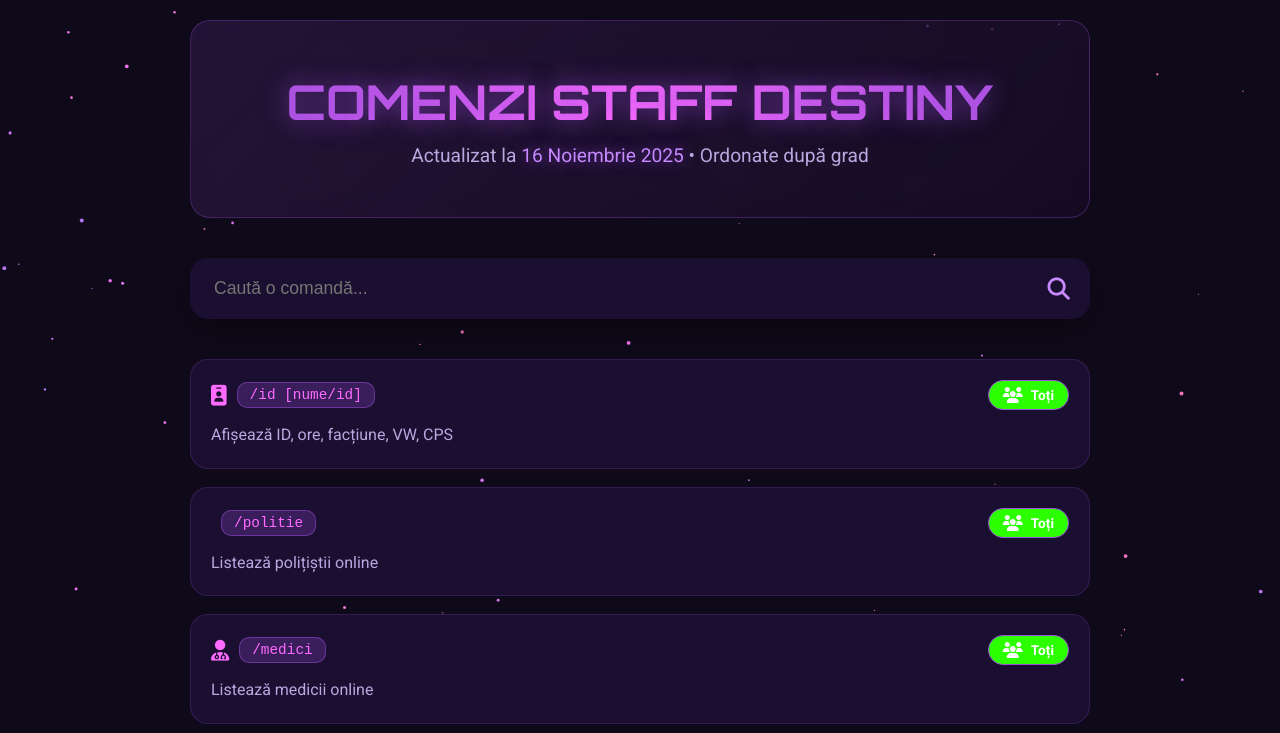
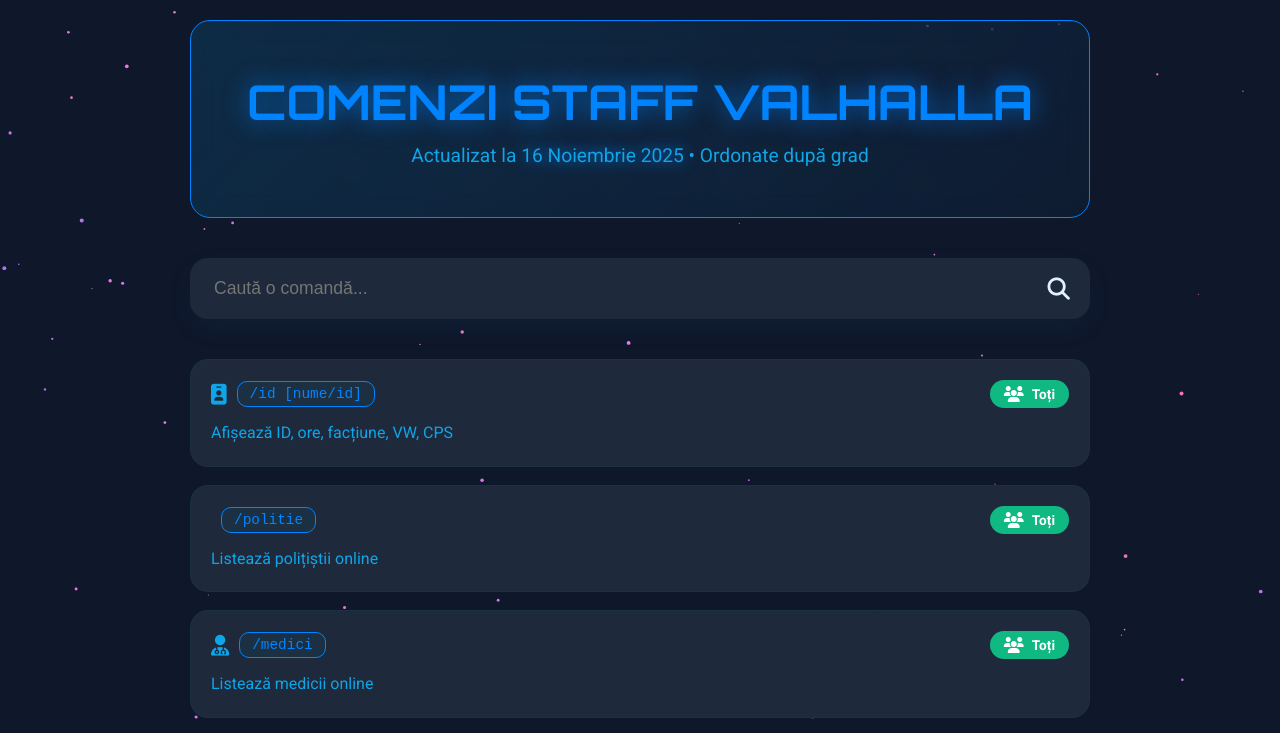
Before and after one commit to taxivali094-cpu/Destiny-Comenzi-Staff, a plain HTML site: page index.html in a window 1280 px wide. Shown: the top 733 px of the page. Drawn offline with Linux system fonts and the light colour scheme.

Commit message:
Update index.html

```diff
--- a/index.html
+++ b/index.html
@@ -2,34 +2,31 @@
 <html lang="ro">
 <head>
   <meta charset="UTF-8" />
+  <link rel="icon" type="image/png" href="DS.png">
   <meta name="viewport" content="width=device-width, initial-scale=1.0"/>
-  <title>Comenzi Staff Destiny</title>
+  <title>Comenzi Staff Valhalla</title>
   <link href="https://fonts.googleapis.com/css2?family=Roboto:wght@400;500;700&family=Orbitron:wght@500;700&display=swap" rel="stylesheet">
-  <link rel="icon" href="DS.png" />
   <link rel="stylesheet" href="https://cdnjs.cloudflare.com/ajax/libs/font-awesome/6.5.0/css/all.min.css"/>
 
   <style>
     :root {
-      --purple: #9d4edd;
-      --purple-dark: #7b2cbf;
-      --purple-glow: #c689ff;
-      --bg: #0f0a1a;
-      --card: #1a0f30;
-      --text: #e0d4ff;
-      --text-light: #b8a8e0;
-      --accent: #ff6bff;
-      --green: #2cff00;
-      --blue: #2d58ce;
-      --yellow: #f3a003;
-      --orange: #ff4d00;
-      --red: #890000;
+      --blue: #0ea5e9;
+      --blue-dark: #0284c7;
+      --blue-glow: #7dd3fc;
+      --bg: #0f172a;
+      --card: #1e293b;
+      --text: #e0f2fe;
+      --text-light: #0ea5e9;
+      --accent: #0ea5e9;
+      --green: #10b981;
+      --yellow: #facc15;
+      --orange: #fb923c;
+      --red: #ef4444;
       --white: #ffffff;
-      --light-blue: #00ecff;
-      --cyan: #00ffcc;
-      --brown: #91542b;
-      --dark-red: #890000;
+      --light-blue: #0ea5e9;
+      --cyan: #06b6d4;
+      --dark-red: #991b1b;
     }
-
     * { margin: 0; padding: 0; box-sizing: border-box; }
     body {
       font-family: 'Roboto', sans-serif;
@@ -56,20 +53,20 @@
     header {
       text-align: center;
       padding: 50px 20px;
-      background: linear-gradient(135deg, rgba(157, 78, 221, 0.15), rgba(123, 44, 191, 0.05));
+      background: linear-gradient(135deg, rgba(14, 165, 233, 0.15), rgba(2, 132, 199, 0.05));
       border-radius: 20px;
       margin-bottom: 40px;
       backdrop-filter: blur(12px);
-      border: 1px solid rgba(157, 78, 221, 0.3);
+      border: 1px solid #0084ff;
     }
 
     h1 {
       font-family: 'Orbitron', sans-serif;
       font-size: 3rem;
-      background: linear-gradient(90deg, #9d4edd, #ff6bff, #9d4edd);
+      background: linear-gradient(90deg, #0084ff, #0084ff, #0084ff);
       -webkit-background-clip: text;
       -webkit-text-fill-color: transparent;
-      text-shadow: 0 0 25px rgba(157, 78, 221, 0.7);
+      text-shadow: 0 0 25px rgba(0, 132, 255, 0.7);
       margin-bottom: 12px;
     }
 
@@ -92,14 +89,14 @@
       border: 2px solid transparent;
       border-radius: 18px;
       color: white;
-      box-shadow: 0 10px 30px rgba(0,0,0,0.4);
+      box-shadow: 0 10px 30px rgba(14, 165, 233, 0.05);
       transition: all 0.4s ease;
     }
 
     #searchInput:focus {
       outline: none;
       border-color: var(--purple);
-      box-shadow: 0 0 25px rgba(157, 78, 221, 0.6);
+     box-shadow: 0 10px 30px rgba(14, 165, 233, 0.05);
       transform: scale(1.02);
     }
 
@@ -129,7 +126,7 @@
       background: var(--card);
       border-radius: 18px;
       padding: 20px;
-      border: 1px solid rgba(157, 78, 221, 0.2);
+      border: 1px solid rgba(14, 165, 233, 0.05);
       transition: all 0.4s ease;
       opacity: 0;
       transform: translateY(30px);
@@ -142,7 +139,7 @@
       position: absolute;
       top: 0; left: -100%;
       width: 100%; height: 100%;
-      background: linear-gradient(90deg, transparent, rgba(157, 78, 221, 0.1), transparent);
+      background: linear-gradient(90deg, transparent, rgba(14, 165, 233, 0.05), transparent);
       transition: 0.6s;
     }
 
@@ -157,7 +154,7 @@
 
     .cmd-item:hover {
       transform: translateY(-10px);
-      box-shadow: 0 20px 40px rgba(157, 78, 221, 0.3);
+      box-shadow: 0 20px 40px rgba(14, 165, 233, 0.05);
       border-color: var(--purple);
     }
 
@@ -178,12 +175,12 @@
     }
 
     .cmd-name code {
-      background: rgba(157, 78, 221, 0.25  );
+      background: rgba(14, 165, 233, 0.05);
       padding: 4px 12px;
       border-radius: 10px;
       font-size: 0.9rem;
-      color: #ff6bff;
-      border: 1px solid rgba(157, 78, 221, 0.5);
+      color: #0084ff;
+      border: 1px solid #0084ff;
       font-weight: 500;
     }
 
@@ -195,7 +192,7 @@
       padding: 6px 14px;
       border-radius: 30px;
       font-weight: 600;
-      background: rgba(157, 78, 221, 0.2);
+      background: rgba(14, 165, 233, 0.05);
       color: white;
       border: 1px solid var(--purple);
     }
@@ -215,12 +212,12 @@
       color: var(--text-light);
       font-size: 0.95rem;
       margin-top: 60px;
-      border-top: 1px dashed rgba(157, 78, 221, 0.3);
+      border-top: 1px dashed #0084ff;
     }
 
     .glow {
       color: var(--purple-glow);
-      text-shadow: 0 0 15px rgba(157, 78, 221, 0.7);
+      text-shadow: 0 0 15px #0084ff;
     }
 
     @media (max-width: 600px) {
@@ -236,7 +233,7 @@
 
   <div class="container">
     <header>
-      <h1>COMENZI STAFF DESTINY</h1>
+      <h1>COMENZI STAFF VALHALLA</h1>
       <p class="subtitle">Actualizat la <span class="glow">16 Noiembrie 2025</span> • Ordonate după grad</p>
     </header>
 
@@ -493,7 +490,7 @@
     </div>
 
     <div class="footer">
-      <p>Destiny RP • Actualizat: 16 Noiembrie 2025</p>
+      <p>Valhalla RP • Actualizat: 16 Noiembrie 2025</p>
     </div>
   </div>
 
```
